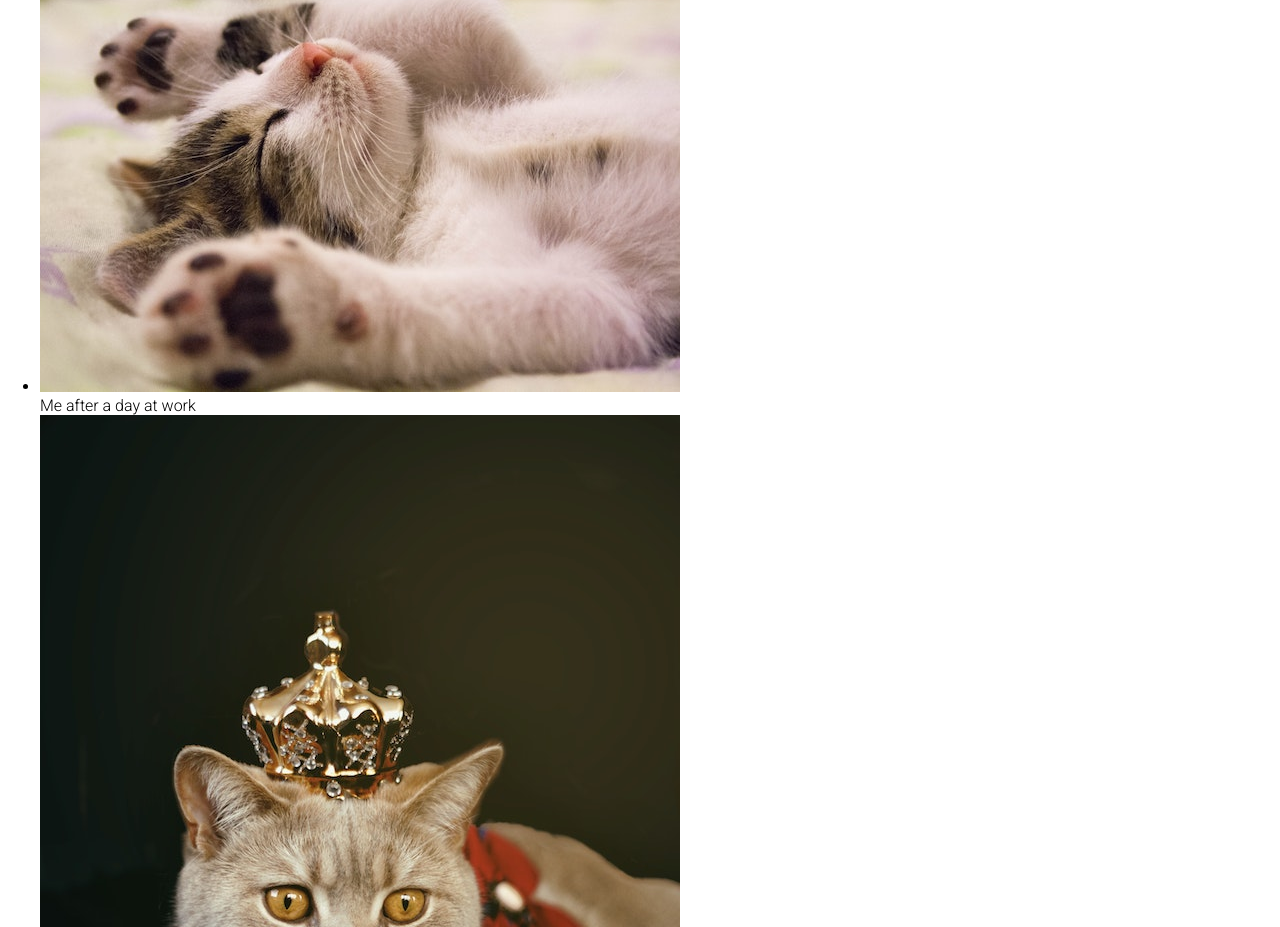
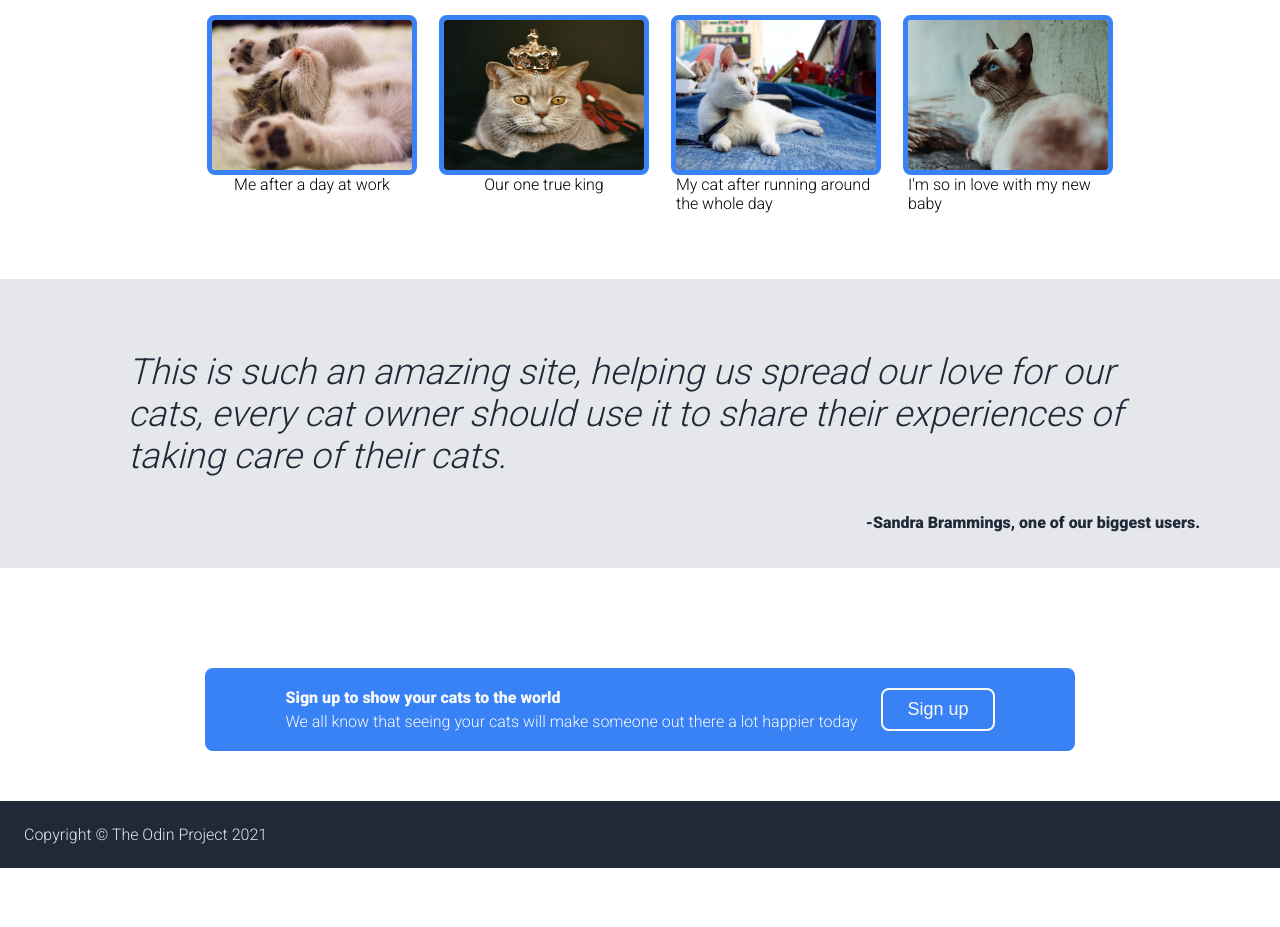
Before and after one commit to joaohrn/odin-landing-page, a plain HTML site: page index.html in a window 1280 px wide. Shown: the part 535-1462 px from the top of the page. After the commit the page ends 1403 px from the top, so only its background shows below. Drawn offline with Linux system fonts and the light colour scheme.

Commit message:
Style main content

```diff
--- a/index.html
+++ b/index.html
@@ -7,7 +7,9 @@
     <link rel="stylesheet" href="styles.css">
     <link rel="preconnect" href="https://fonts.googleapis.com">
     <link rel="preconnect" href="https://fonts.gstatic.com" crossorigin>
-    <link href="https://fonts.googleapis.com/css2?family=Roboto:wght@300&display=swap" rel="stylesheet">
+    <link rel="preconnect" href="https://fonts.googleapis.com">
+    <link rel="preconnect" href="https://fonts.gstatic.com" crossorigin>
+    <link href="https://fonts.googleapis.com/css2?family=Roboto:wght@300;900&display=swap" rel="stylesheet">
     <title>Landing page</title>
 </head>
 <body>
@@ -31,50 +33,54 @@
             <img class="main-image" src="images/pexels-pixabay-45170.jpg" alt="five adorable kitties on the grass">
         </div>
     </div>
-    <div>
-        <h2>Highlights of the day</h2>
-        <ul>
-            <li>
-                <img src="images/pexels-pixabay-416160.jpg" alt="Cat sleeping on the bed">
+    <div class="main-content-container">
+        <div class="highlights-container">
+            <h2 class="highlights-title">Highlights of the day</h2>
+            <ul class="highlights">
+                <li class="highlight">
+                    <img class="image-highlight" src="images/pexels-pixabay-416160.jpg" alt="Cat sleeping on the bed">
                     <div>
                         Me after a day at work
                     </div>
                 </li>
-            <li>
-                <img src="images/pexels-katarzyna-modrzejewska-1314550.jpg" alt="Grey cat with a crown and a ribbon">
+                <li class="highlight">
+                    <img class="image-highlight" src="images/pexels-katarzyna-modrzejewska-1314550.png" alt="Grey cat with a crown and a ribbon">
                     <div>
                         Our one true king
                     </div>
                 </li>
-            <li>
-                <img src="images/pexels-pegli-zhu-976710.jpg" alt="White cat laying on blue tarp">
+                <li class="highlight">
+                    <img class="image-highlight" src="images/pexels-pegli-zhu-976710.jpg" alt="White cat laying on blue tarp">
                     <div>
                         My cat after running around the whole day
                     </div>
                 </li>
-            <li>
-                <img src="images/pexels-rica-naypa-2756100.jpg" alt="Siamese cat laying on the ground">
+                <li class="highlight">
+                    <img class="image-highlight" src="images/pexels-rica-naypa-2756100.jpg" alt="Siamese cat laying on the ground">
                     <div>
                         I'm so in love with my new baby
                     </div>
                 </li>
             </ul>
-        <div>
-            <p>
+        </div>
+        <div class="quote-container">
+            <p class="quote">
                 This is such an amazing site, helping us spread our love for our cats, every cat owner should use it to share their experiences of taking care of their cats.
             </p>
-            <div>
+            <div class="quote-name">
                 -Sandra Brammings, one of our biggest users.
             </div>
         </div>
-        <div>
-            <div>
-                Sign up to show the world your cats
+        <div class="sign-up-container">
+            <div class="call-to-action">
+                <div class="main-call">
+                    Sign up to show your cats to the world
                 </div>
-            <div>
-                We all know that seeing your cats will make someone out there happier today
+                <div class="sec-call">
+                    We all know that seeing your cats will make someone out there a lot happier today
                 </div>
-            <button>Sign up</button>
+            </div>
+            <button class="btn1 border">Sign up</button>
         </div>
     </div>
     <div class="footer">
--- a/styles.css
+++ b/styles.css
@@ -59,6 +59,93 @@ a {
     color: #F9FAF8;
     font-size: 18px;
     border: 0;
-    padding: 8px;
+    padding: 4px 24px;
     border-radius: 8px;
 }
+
+.main-content-container {
+    flex: 1;
+    display: flex;
+    flex-direction: column;
+    align-items: center;
+}
+
+.highlights-container {
+    display: flex;
+    flex-direction: column;
+    align-items: center;
+}
+
+.highlights {
+    display: flex;
+    gap: 32px;
+    list-style: none;
+}
+
+.highlights-title {
+    font-size: 36px;
+    font-weight: bolder;
+    color: #1F2937;
+}
+
+.highlight {
+    max-width: 200px;
+    display: flex;
+    flex-direction: column;
+    align-items: center;
+}
+
+.image-highlight {
+    border: 5px solid #3882F6;
+    border-radius: 8px;
+    height: 150px;
+    width: 200px;
+}
+
+.quote-container {
+    background-color: #E5E7EB;
+    padding: 36px 0;
+    width: 100vw;
+    display: flex;
+    flex-direction: column;
+    justify-content: center;
+    align-items: center;
+    margin: 50px 0;
+}
+
+.quote {
+    color: #1F2937;
+    font-size: 36px;
+    font-style: italic;
+    font-weight: lighter;
+    width: 80vw;
+}
+
+.quote-name {
+    margin-left: auto;
+    margin-right: 80px;
+    color: #1F2937;
+    font-weight: bold;
+}
+
+.sign-up-container {
+    background-color: #3882F6;
+    border-radius: 8px;
+    padding: 20px 80px;
+    margin: 50px;
+    display: flex;
+    gap: 24px;
+}
+
+.call-to-action {
+    color: #F9FAF8;
+}
+
+.main-call {
+    font-weight: 700;
+    margin-bottom: 5px;
+}
+
+.border {
+    border: 2px solid #F9FAF8;
+}
```
Also changed, not shown: images/pexels-katarzyna-modrzejewska-1314550.png (added). Lines whose indentation alone changed are shown as unchanged.
